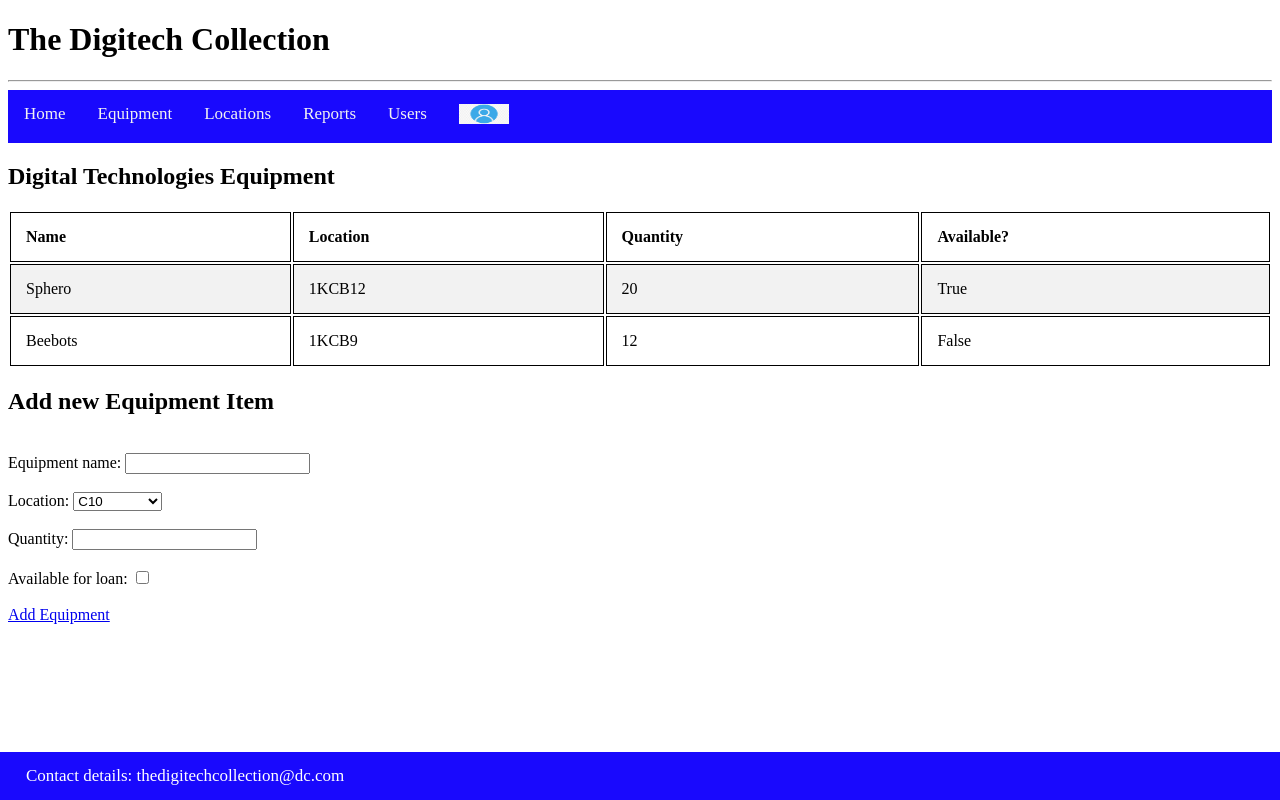
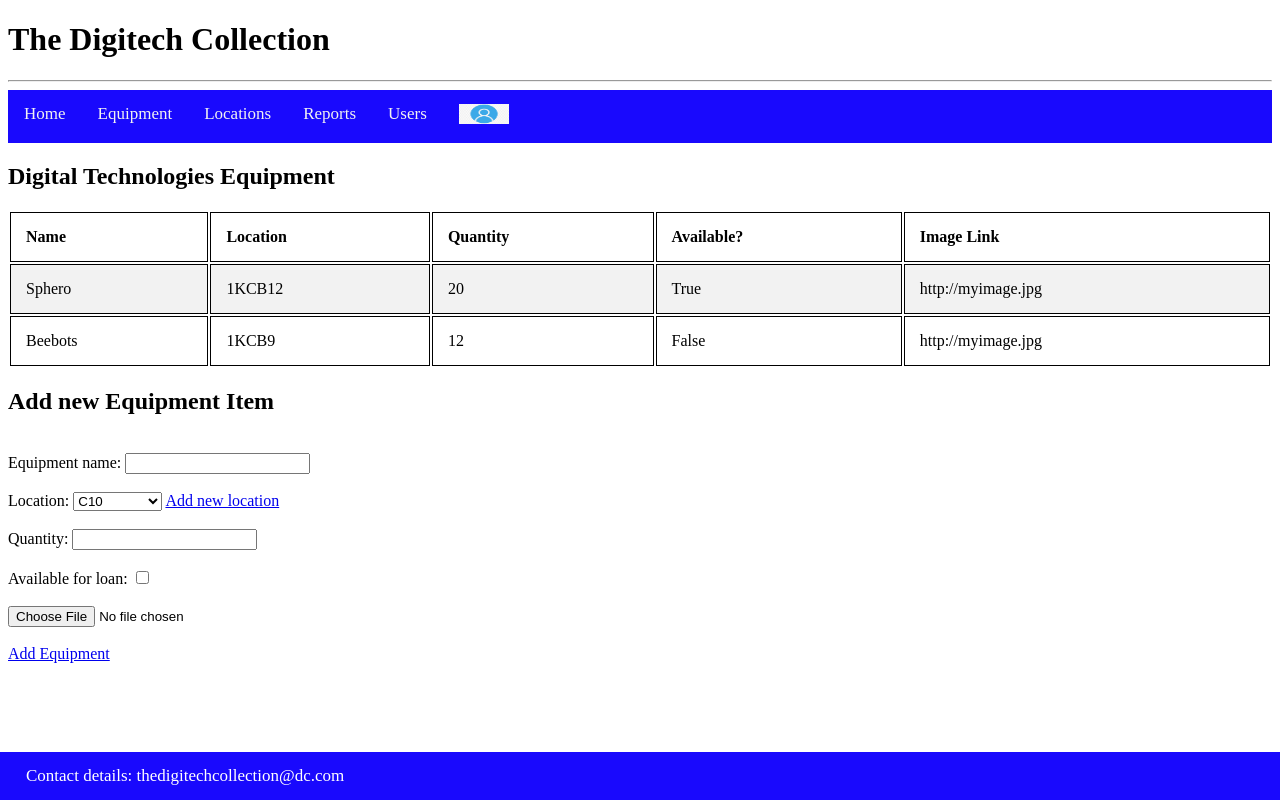
Before and after one commit to butlerk/digitech_collection, a Flask app: page /equipment in a window 1280 px wide. Run offline with Flask 2, Linux system fonts and the light colour scheme.

Commit message:
Updated equipment.html to include 'file upload' capabilities

```diff
--- a/app/templates/equipment.html
+++ b/app/templates/equipment.html
@@ -9,18 +9,21 @@
             <th>Location</th>
             <th>Quantity</th>
             <th>Available?</th>
+            <th>Image Link</th>
         </tr>
         <tr>
             <td>Sphero</td>
             <td>1KCB12</td>
             <td>20</td>
             <td>True</td>
+            <td>http://myimage.jpg</td>
         </tr>
         <tr>
             <td>Beebots</td>
             <td>1KCB9</td>
             <td>12</td>
             <td>False</td>
+            <td>http://myimage.jpg</td>
         </tr>
 
 </table>
@@ -43,6 +46,8 @@
         <option value="3">Tech Office</option>
       </select>
 
+    <a href = "{{ url_for('locations') }}">Add new location</a>
+
     <br>
     <br>
 
@@ -57,12 +62,15 @@
         Available for loan:
         <input type="checkbox" name="available_for_loan" id="available_for_loan" />
     </label>
-    <br>
+    <br><br>
     <!-- button to add equipment -->
     <!--<br>
-    <input type="submit" class="pure-button pure-button-primary" value="Add equipment" />-->
+    <input type="submit" class="pure-button pure-button-primary" value="Add equipment" />
+    Upload image-->
 
-    <br>
+    <input type="file" id="myFile" name="filename">
+    <br><br>
+
     <a href = "{{ url_for('add_equip_success') }}">Add Equipment</a>
 
 </form>
```
